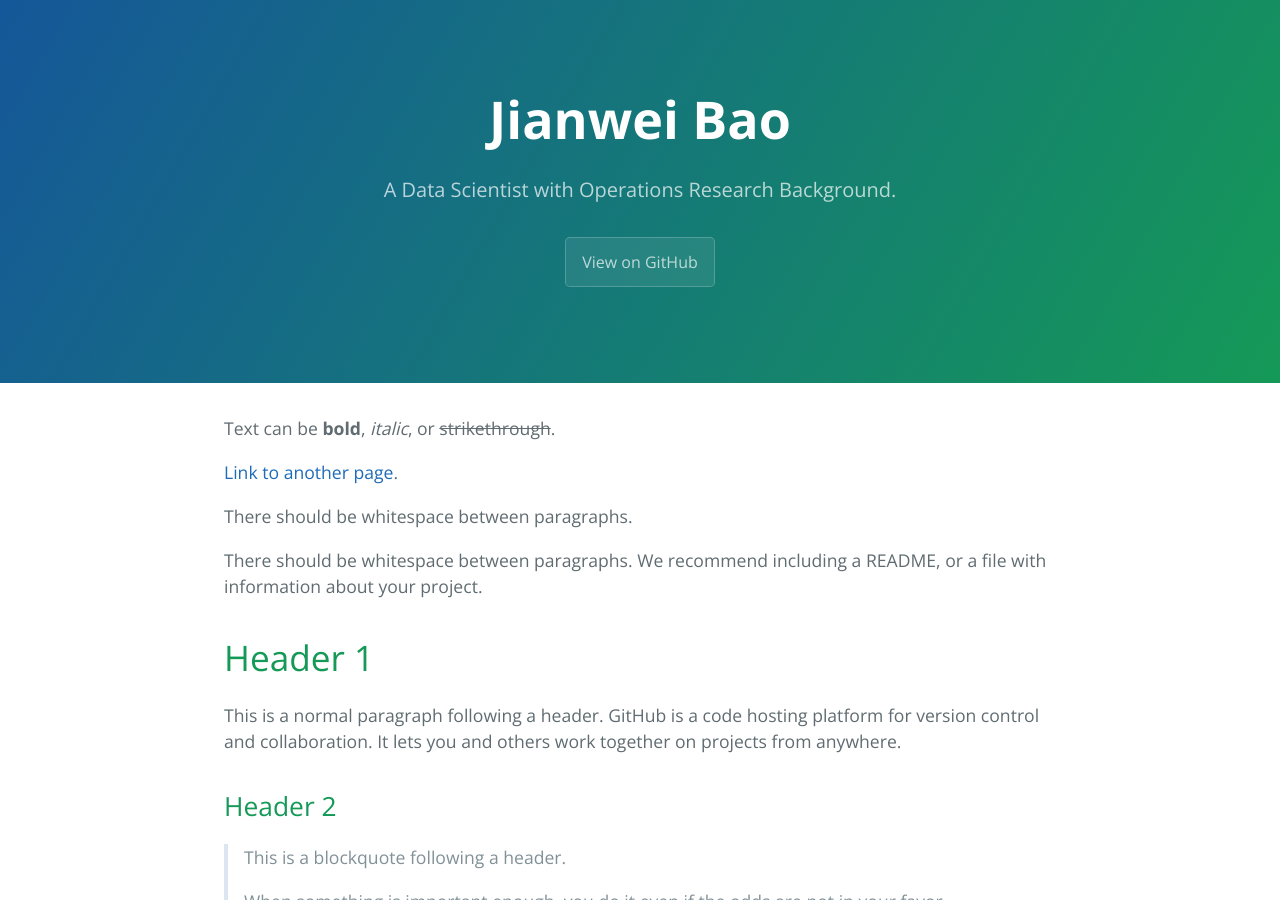
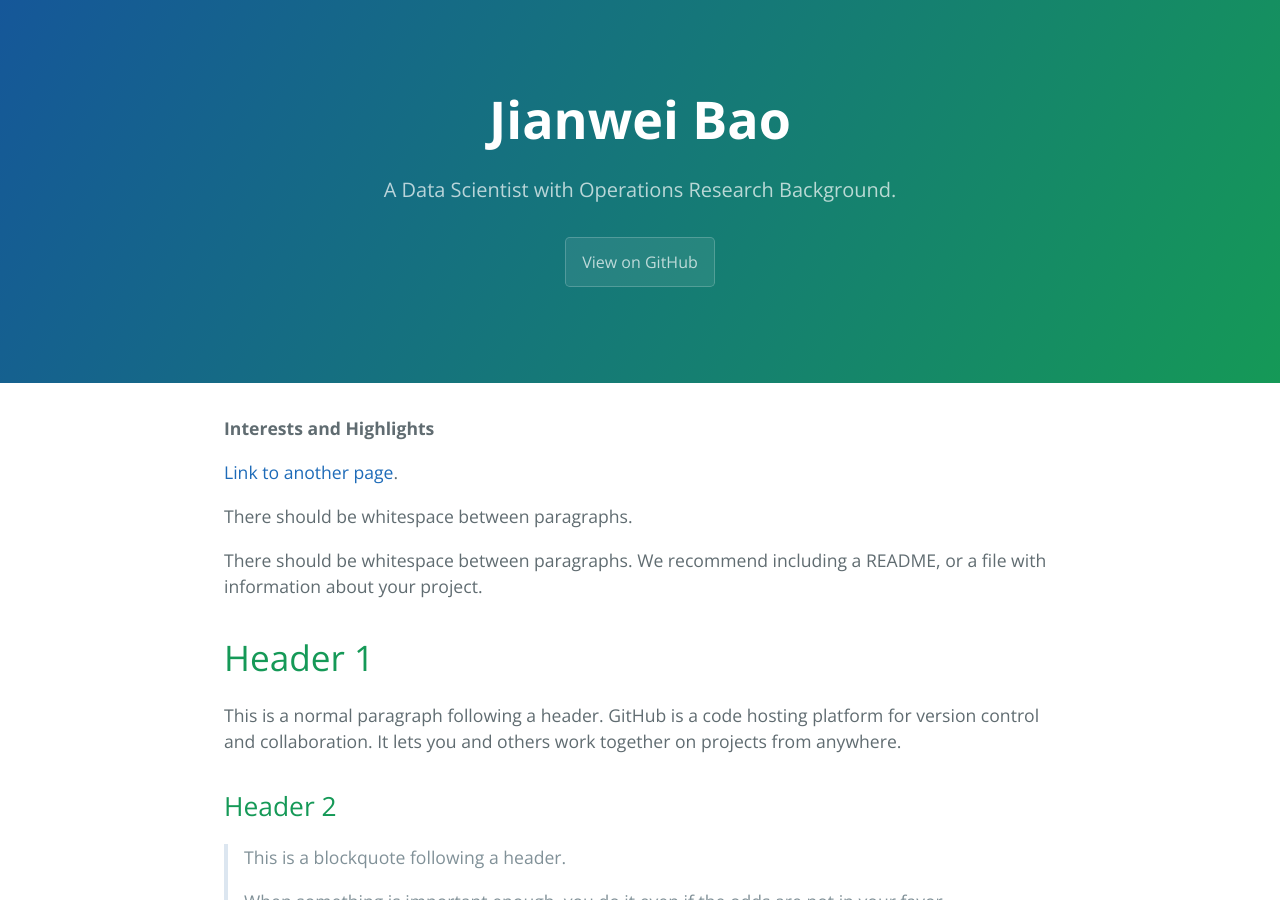
Before and after one commit to Jianwei-Bao/Jbao.github.io, a Jekyll site: the page built from index.md, in a window 1280 px wide and 900 px high. Built offline with Jekyll 4.4.1, drawn with Linux system fonts in a browser that asks for light colours.

Commit message:
Update index.md

```diff
--- a/index.md
+++ b/index.md
@@ -2,8 +2,9 @@
 layout: default
 ---
 
-Text can be **bold**, _italic_, or ~~strikethrough~~.
- <!-- and -->
+**Interests and Highlights**
+
+<!-- and, _italic_, or ~~strikethrough~~. -->
 
 [Link to another page](another-page).
 
```
